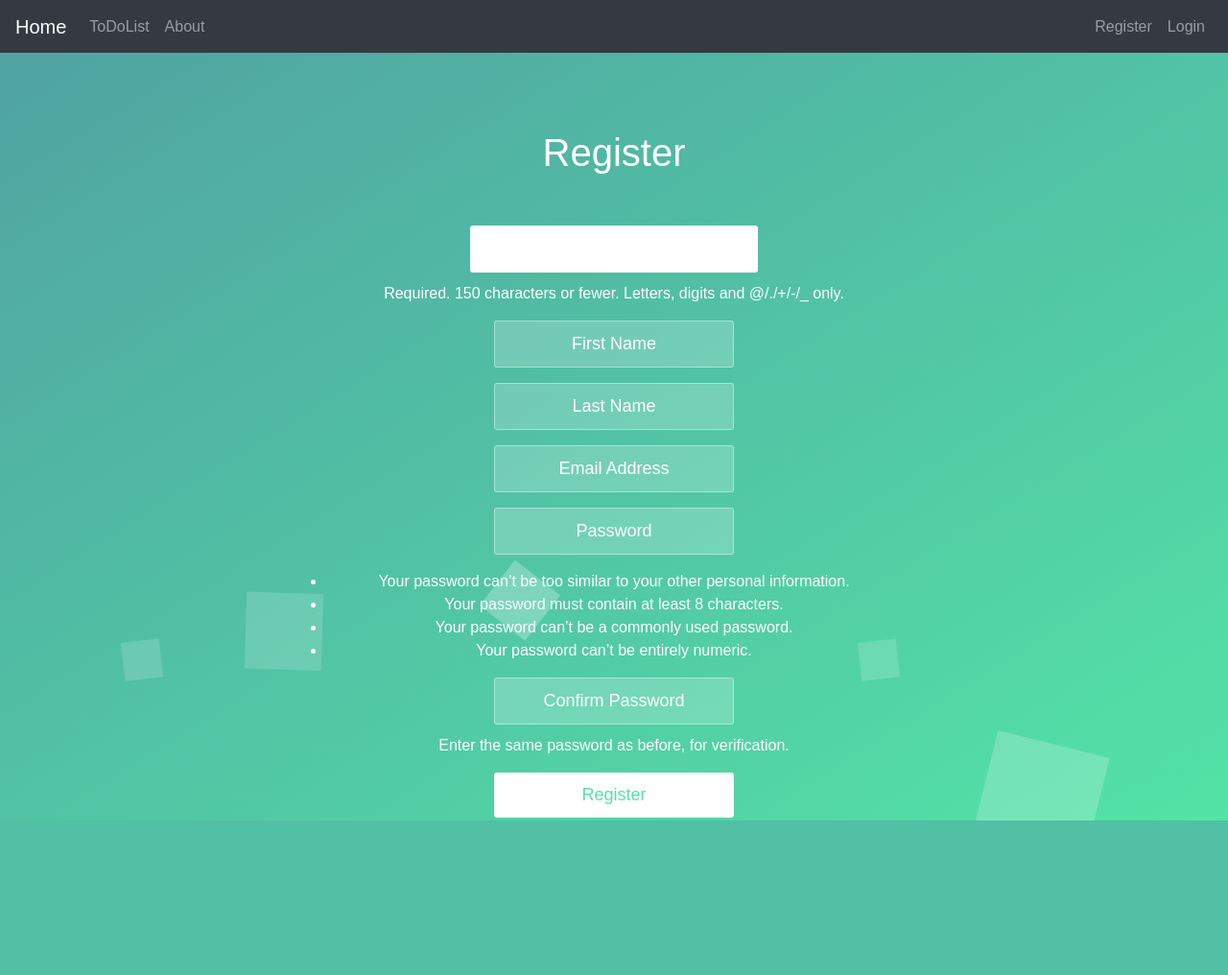
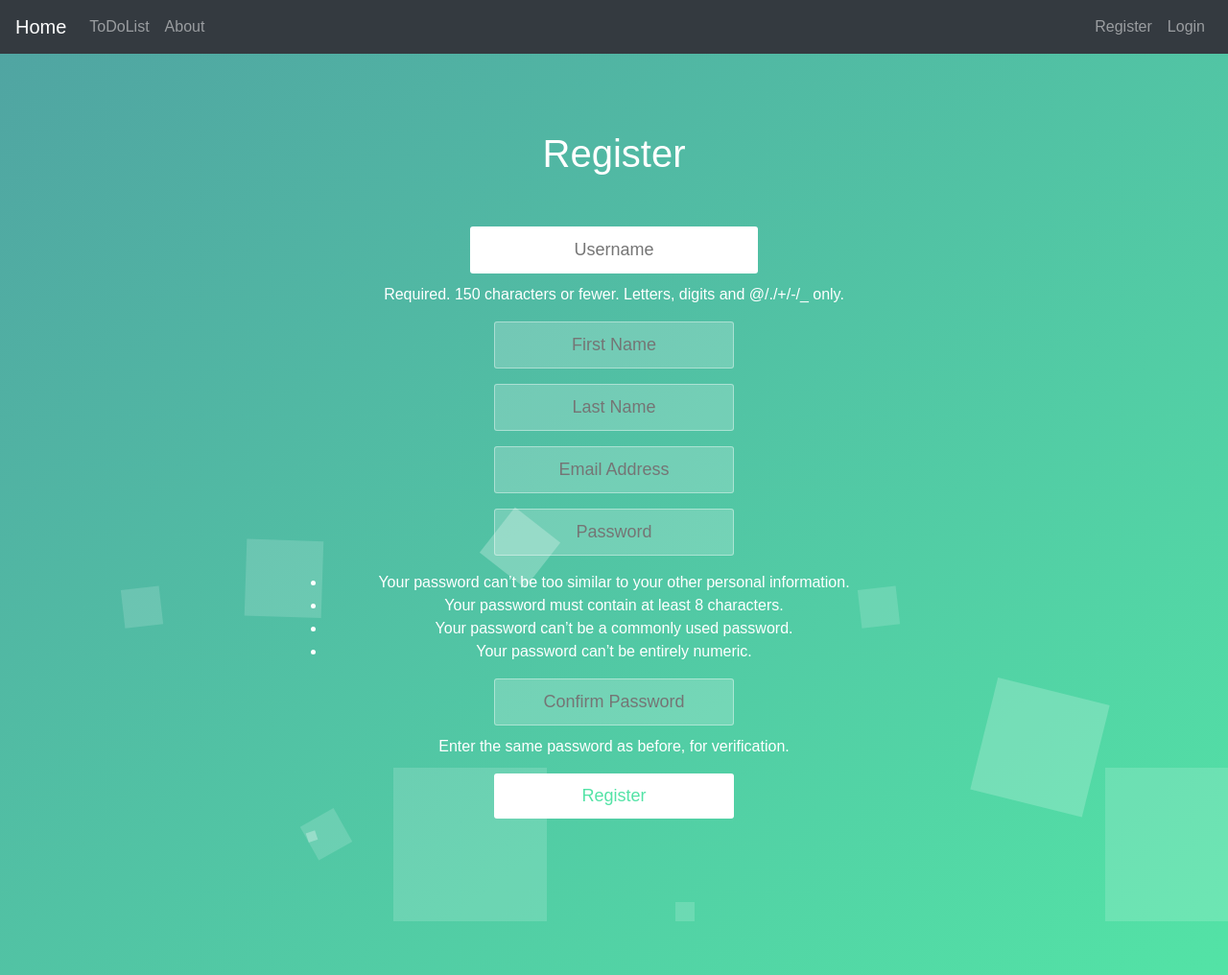
Before and after one commit to jnilesh/ToDo-App, a Django app: page /register/ in a window 1280 px wide. Shown: the whole page at 96% size. Before the commit the page ends 855 px from the top, so only its background shows below. Run offline with Django 3.2, Linux system fonts and the light colour scheme; some libraries are stand-ins or nearby versions; some web fonts are replaced.

Commit message:
bugs fixed

```diff
--- a/static/css/login_style.css
+++ b/static/css/login_style.css
@@ -15,63 +15,32 @@
   margin: 0;
   padding: 0;
   font-weight: 300;
+
 }
 body {
+  background: #50a3a2;
+ /* background: -webkit-gradient(linear, left top, right bottom, from(#50a3a2), to(#53e3a6));*/
+  background: linear-gradient(to bottom right, #50a3a2 0%, #53e3a6 100%);
   font-family: 'Source Sans Pro', sans-serif;
-  color: white;
-  hieght: 100%;
-  font-weight: 300;
-}
-body ::-webkit-input-placeholder {
-  /* WebKit browsers */
-  font-family: 'Source Sans Pro', sans-serif;
+  position: static;
+  width: 100%;
   color: white;
   font-weight: 300;
-}
-body :-moz-placeholder {
-  /* Mozilla Firefox 4 to 18 */
-  font-family: 'Source Sans Pro', sans-serif;
-  color: white;
-  opacity: 1;
-  font-weight: 300;
-}
-body ::-moz-placeholder {
-  /* Mozilla Firefox 19+ */
-  font-family: 'Source Sans Pro', sans-serif;
-  color: white;
-  opacity: 1;
-  font-weight: 300;
-}
-body :-ms-input-placeholder {
-  /* Internet Explorer 10+ */
-  font-family: 'Source Sans Pro', sans-serif;
-  color: white;
-  font-weight: 300;
-}
-.wrapper {
-  background: #50a3a2;
-  background: -webkit-gradient(linear, left top, right bottom, from(#50a3a2), to(#53e3a6));
-  background: linear-gradient(to bottom right, #50a3a2 0%, #53e3a6 100%);
-  position: absolute;
-  top: 0;
-  left: 0;
-  width: 100%;
   height: 100%;
-  margin-top: 55px;
   overflow-y: scroll;
 }
-.wrapper.form-success .container h1 {
+.wrap.form-success .cont h1 {
   -webkit-transform: translateY(85px);
           transform: translateY(85px);
 }
-.container {
+.cont {
   max-width: 600px;
   margin: 0 auto;
   padding: 80px 0;
-  height: 400px;
+  height: 120vh;
   text-align: center;
 }
-.container h1 {
+.cont h1 {
   font-size: 40px;
   -webkit-transition-duration: 1s;
           transition-duration: 1s;
@@ -240,3 +209,11 @@
             transform: translateY(-700px) rotate(600deg);
   }
 }
+
+nav {
+  z-index: 10;
+}
+
+.container {
+  z-index: 10;
+}
--- a/todo_list/templates/base.html
+++ b/todo_list/templates/base.html
@@ -62,8 +62,22 @@
     </nav>
 
 
-  	<br/>
+
   	<div class="container">
+      {% if messages %}
+        {% for message in messages %}
+          <br>
+          <div class="alert {{ message.tags }} alert-dismissable" role="alert">
+            <button class="close" data-dismiss="alert" >
+              <small><sup>x</sup></small>
+            </button>
+              {{ message }}
+              <br>
+          </div>
+        {% endfor %}
+      {% endif %}
+
+      </div>
   	{% block content %}
 
 	   {% endblock %}
--- a/todo_list/templates/register.html
+++ b/todo_list/templates/register.html
@@ -16,19 +16,8 @@
 {% block content %}
 
 
-<div class="wrapper">
-	<div class="container">
-		{% if messages %}
-			{% for message in messages %}
-				<br>
-				<div class="alert alert-success alert-dismissable" role="alert">
-				<button class="close" data-dismiss="alert" >
-				<small><sup>x</sup></small>
-				</button>
-	  			{{ message }}
-				</div>
-			{% endfor %}
-		{% endif %}
+<div class="wrap">
+	<div class="cont">
 		<h1>Register</h1>
 
 		<form method="POST" action="{% url 'register' %}">
```
Also changed, not shown: todo_app/settings.py (+8 -0 lines), todo_list/templates/change_password.html (+0 -12 lines), todo_list/templates/edit_profile.html (+0 -12 lines), todo_list/templates/home.html (+2 -15 lines), todo_list/templates/list.html (+7 -17 lines), todo_list/templates/login.html (+5 -15 lines), db.sqlite3.
